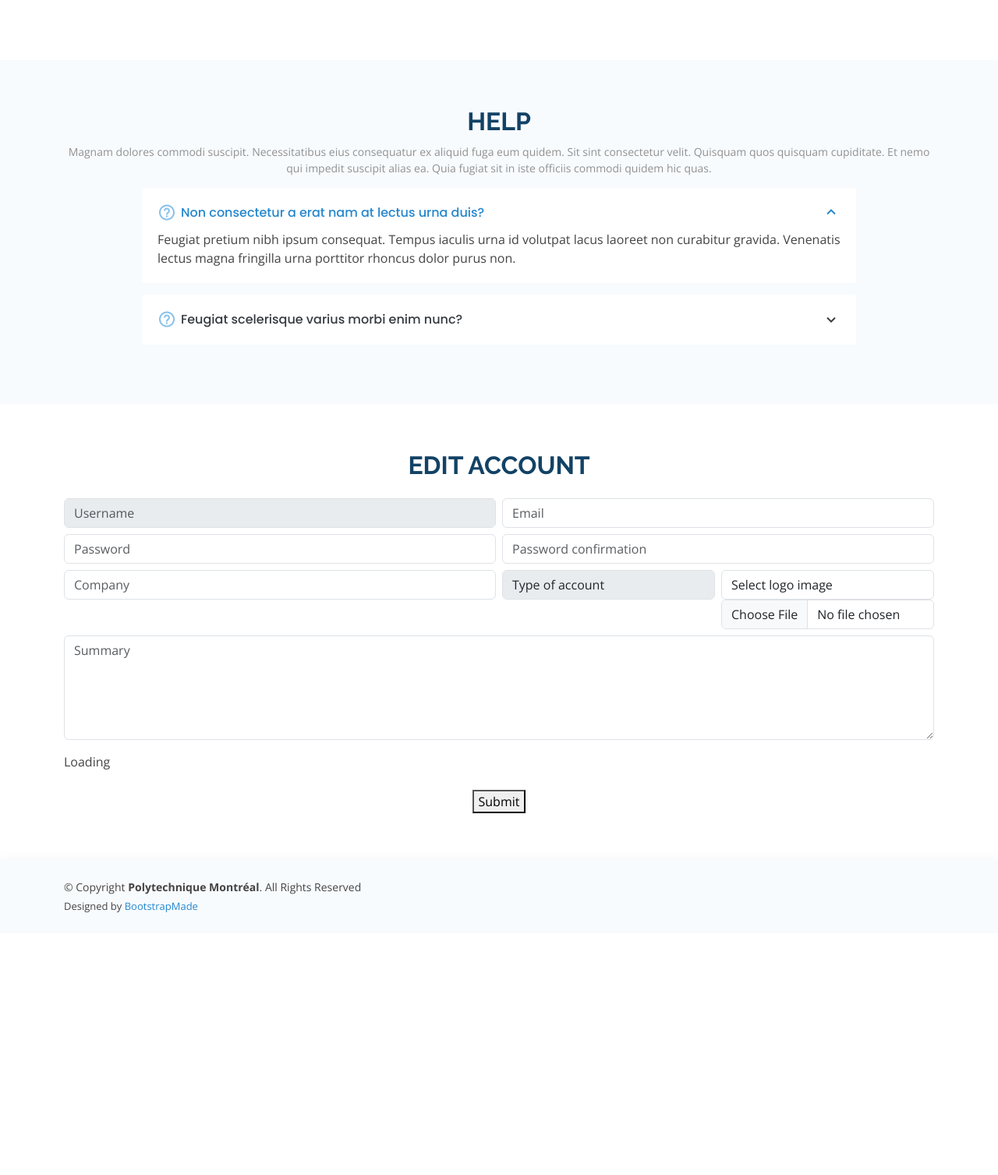
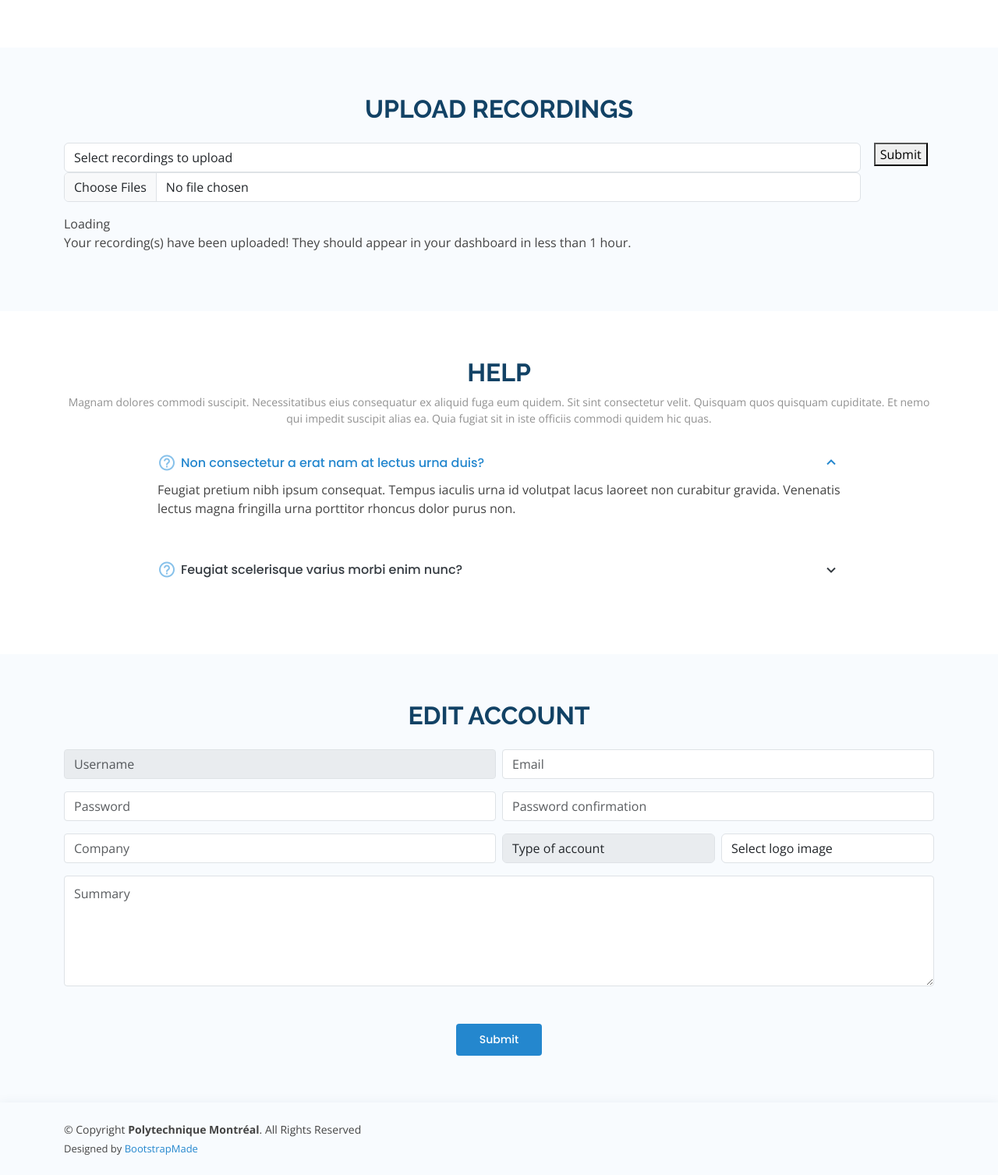
Before and after one commit to gstdenis-poly/INF6903, a Django app: template server/web/templates/logged_in/index.html in a window 1280 px wide. Shown: the part 679-2186 px from the top of the page at 78% size. Before the commit the page ends 1850 px from the top, so only its background shows below. Run offline with Django 4.2, Linux system fonts and the light colour scheme; the template is opened without the code that fills it, so the values that code supplies are empty; some libraries are stand-ins or nearby versions.

Commit message:
Upload recordings and CSS/JS improvements

```diff
--- a/server/web/static/css/style.css
+++ b/server/web/static/css/style.css
@@ -1593,12 +1593,15 @@ section {
   background: #fff;
 }
 
-.hero .upload-recording-form .form-group,
+.edit-account .edit-account-form .form-group,
+.hero .upload-recordings-form .form-group,
 .login .login-form .form-group,
 .register .register-form .form-group {
   padding-bottom: 8px;
 }
 
+.edit-account .edit-account-form .error-message,
+.hero .upload-recordings-form .error-message,
 .login .login-form .error-message,
 .register .register-form .error-message {
   display: none;
@@ -1609,11 +1612,15 @@ section {
   font-weight: 600;
 }
 
+.edit-account .edit-account-form .error-message br+br,
+.hero .upload-recordings-form .error-message br+br,
 .login .login-form .error-message br+br,
 .register .register-form .error-message br+br {
   margin-top: 25px;
 }
 
+.edit-account .edit-account-form .success-message,
+.hero .upload-recordings-form .success-message,
 .register .register-form .success-message {
   display: none;
   color: #fff;
@@ -1623,6 +1630,8 @@ section {
   font-weight: 600;
 }
 
+.edit-account .edit-account-form .loading,
+.hero .upload-recordings-form .loading,
 .login .login-form .loading,
 .register .register-form .loading {
   display: none;
@@ -1631,7 +1640,8 @@ section {
   padding: 15px;
 }
 
-.hero .upload-recording-form .loading:before,
+.edit-account .edit-account-form .loading:before,
+.hero .upload-recordings-form .loading:before,
 .login .login-form .loading:before,
 .register .register-form .loading:before {
   content: "";
@@ -1645,21 +1655,8 @@ section {
   animation: animate-loading 1s linear infinite;
 }
 
-.hero .upload-recording-form .error-message,
-.hero .upload-recording-form .success-message,
-.hero .upload-recording-form .loading {
-  display: none;
-  padding-top: 10px;
-}
-
-.hero .upload-recording-form .error-message {
-  color: #ed3c0d;
-}
-
-.hero .upload-recording-form .success-message {
-  color: #18d26e;
-}
-
+.edit-account .edit-account-form input,
+.edit-account .edit-account-form textarea,
 .login .login-form input,
 .login .login-form textarea,
 .register .register-form input,
@@ -1669,6 +1666,8 @@ section {
   border-radius: 4px;
 }
 
+.edit-account .edit-account-form input:focus,
+.edit-account .edit-account-form textarea:focus,
 .login .login-form input:focus,
 .login .login-form textarea:focus,
 .register .register-form input:focus,
@@ -1676,12 +1675,14 @@ section {
   border-color: #2487ce;
 }
 
+.edit-account .edit-account-form textarea,
 .login .login-form textarea,
 .register .register-form textarea {
   padding: 10px 12px;
 }
 
-.hero .upload-recording-form button[type=submit],
+.edit-account .edit-account-form button[type=submit],
+.hero .upload-recordings-form button[type=submit],
 .login .login-form button[type=submit],
 .register .register-form button[type=submit] {
   font-family: "Poppins", sans-serif;
@@ -1695,19 +1696,22 @@ section {
   border-radius: 4px;
 }
 
-.hero .upload-recording-form button[type=submit]:hover,
+.edit-account .edit-account-form button[type=submit]:hover,
+.hero .upload-recordings-form button[type=submit]:hover,
 .login .login-form button[type=submit]:hover,
 .register .register-form button[type=submit]:hover {
   background: #3194db;
 }
 
-.hero .upload-recording-form .input-file,
+.edit-account .edit-account-form .input-file,
+.hero .upload-recordings-form .input-file,
 .register .register-form .input-file {
   display: none;
 }
 
-.hero .upload-recording-form select,
-.hero .upload-recording-form .input-file-label,
+.edit-account .edit-account-form .input-file-label,
+.hero .upload-recordings-form select,
+.hero .upload-recordings-form .input-file-label,
 .register .register-form select,
 .register .register-form .input-file-label {
   cursor: grab;
--- a/server/web/static/js/forms.js
+++ b/server/web/static/js/forms.js
@@ -1,7 +1,10 @@
 (function () {
     "use strict";
 
-    let forms = document.querySelectorAll('.login-form, .register-form');
+    let forms = document.querySelectorAll('.login-form, ' +
+                                          '.register-form, ' +
+                                          '.edit-account-form, ' +
+                                          '.upload-recordings-form');
 
     forms.forEach( function(e) {
       e.addEventListener('submit', function(event) {
@@ -19,11 +22,19 @@
         thisForm.querySelector('.error-message').classList.remove('d-block');
 
         let formData = new FormData( thisForm );
-        login_form_submit(thisForm, action, formData);
+        form_submit(thisForm, action, formData);
+      });
+
+      thisForm.querySelector('.input-file').addEventListener('change', function(event) {
+        files_name = []
+        for (file in event.target.files)
+          files_name.push(file.name)
+
+        event.target.previousSibling.innerHTML = files_name.join(', ')
       });
     });
 
-    function login_form_submit(thisForm, action, formData) {
+    function form_submit(thisForm, action, formData) {
       fetch(action, {
         method: 'POST',
         body: formData,
@@ -38,9 +49,14 @@
       })
       .then(data => {
         thisForm.querySelector('.loading').classList.remove('d-block');
-        console.log(data)
         if (data.trim() == 'OK') {
+          successMessage = thisForm.querySelector('.success-message')
+          if (successMessage == null)
             location.href = '';
+          else {
+            successMessage.classList.add('d-block');
+            thisForm.reset();
+          }
         } else {
           throw new Error(data ? data : 'Form submission failed and no error message returned from: ' + action);
         }
@@ -56,4 +72,13 @@
       thisForm.querySelector('.error-message').classList.add('d-block');
     }
 
+    // Display selected files in input file
+    $('.input-file').change(function() {
+      files_name = []
+      for (file in this.files)
+        files_name.push(file.name)
+
+      $(this).prev('.input-file-label').val(files_name.join(', '))
+    });
+
   })();
--- a/server/web/templates/logged_in/index.html
+++ b/server/web/templates/logged_in/index.html
@@ -46,6 +46,7 @@
                     <ul>
                         <li><a class="nav-link scrollto" href="#">Home</a></li>
                         <li><a class="nav-link scrollto" href="/download_client/">Download client</a></li>
+                        <li><a class="nav-link scrollto" href="#upload-recordings">Upload recordings</a></li>
                         <li><a class="nav-link scrollto" href="#help">Help</a></li>
                         <li><a class="nav-link scrollto" href="#edit-account">Edit account</a></li>
                         <li><a class="btnlogin scrollto" href="/log_out/">Logout</a></li>
@@ -57,23 +58,14 @@
         </header><!-- End Header -->
 
         <!-- ======= Hero Section ======= -->
-        <section id="hero" class="hero d-flex align-items-center" style="height: 20vh;">
+        <section style="height: 18vh" id="hero" class="d-flex align-items-center">
             <div class="container position-relative" data-aos="fade-up" data-aos-delay="100">
-                <form action="/upload_recording/" method="post" role="form" class="upload-recording-form" enctype="multipart/form-data">
-                    {% csrf_token %}
-                    <div class="row gy-2 gx-md-2">
-                        <div class="form-group col-md-3">
-                            <label for="rec_files" class="form-control input-file-label">Select recording(s) to upload</label>
-                            <input type="file" class="form-control input-file" name="rec_files" id="rec_files" accept=".zip" multiple>
-                        </div>
-                        <div class="col-md-2"><button type="submit">Submit</button></div>
-                        <div class="col-md-5">
-                            <div class="loading">Loading</div>
-                            <div class="error-message"></div>
-                            <div class="success-message">Your recording(s) have been uploaded! They should appear in your dashboard in less than 1 hour.</div>
-                        </div>
+                <div class="row">
+                    <div class="col-xl-12 col-lg-12">
+                        <h1 style="font-size: 20px; line-height: normal;">Projet de maîtrise en ingénierie III</h1>
+                        <h2 style="font-size: 15px;">Soumissionnaire intelligent de solutions logicielles pour application de processus d’affaires</h2>
                     </div>
-                </form>
+                </div>
             </div>
         </section><!-- End Hero -->
 
@@ -132,8 +124,43 @@
                 </div>
             </section><!-- End Uploads Section -->
 
+            <!-- ======= Upload recording Section ======= -->
+            <section id="upload-recordings" class="upload-recordings section-bg">
+                <div class="container" data-aos="fade-up">
+
+                    <div class="section-title">
+                        <h2>Upload recordings</h2>
+                    </div>
+
+                    <div class="row">
+
+                        <div class="col-lg-12 mt-5 mt-lg-0">
+
+                            <form action="/upload_recordings/" method="post" role="form" class="upload-recordings-form">
+                                {% csrf_token %}
+                                <div class="row gy-2 gx-md-2">
+                                    <div class="form-group col-md-11">
+                                        <label for="rec_files" class="form-control input-file-label">Select recordings to upload</label>
+                                        <input type="file" class="form-control input-file" name="rec_files" id="rec_files" accept=".zip" multiple>
+                                    </div>
+                                    <div class="text-center col-md-1"><button type="submit">Submit</button></div>
+                                    <div class="my-3 col-12">
+                                        <div class="loading">Loading</div>
+                                        <div class="error-message"></div>
+                                        <div class="success-message">Your recording(s) have been uploaded! They should appear in your dashboard in less than 1 hour.</div>
+                                    </div>
+                                </div>
+                            </form>
+
+                        </div>
+
+                    </div>
+
+                </div>
+            </section><!-- Upload recording Section -->
+
             <!-- ======= Help Section ======= -->
-            <section id="faq" class="faq section-bg">
+            <section id="faq" class="faq">
                 <div class="container" data-aos="fade-up">
 
                     <div class="section-title">
@@ -168,7 +195,7 @@
             </section><!-- End Help Section -->
 
             <!-- ======= Edit account Section ======= -->
-            <section id="edit-account" class="edit-account">
+            <section id="edit-account" class="edit-account section-bg">
                 <div class="container" data-aos="fade-up">
 
                     <div class="section-title">
--- a/server/web/urls.py
+++ b/server/web/urls.py
@@ -13,7 +13,7 @@ urlpatterns = [
     path('view_account/<str:account_id>/', views.view_account, name='view_account'),
     path('edit_account/<str:account_id>/', views.edit_account, name='edit_account'),
     path('download_client/', views.download_client, name='download_client'),
-    path('upload_recording/', views.upload_recording, name='upload_recording'),
+    path('upload_recordings/', views.upload_recordings, name='upload_recordings'),
     path('view_recording/<str:recording_id>/', views.view_recording, name='view_recording'),
     path('edit_recording/<str:recording_id>/', views.edit_recording, name='edit_recording'),
     path('view_request/<int:request_id>/', views.view_request, name='view_request'),
```
Also changed, not shown: server/web/views.py (+16 -17 lines).
